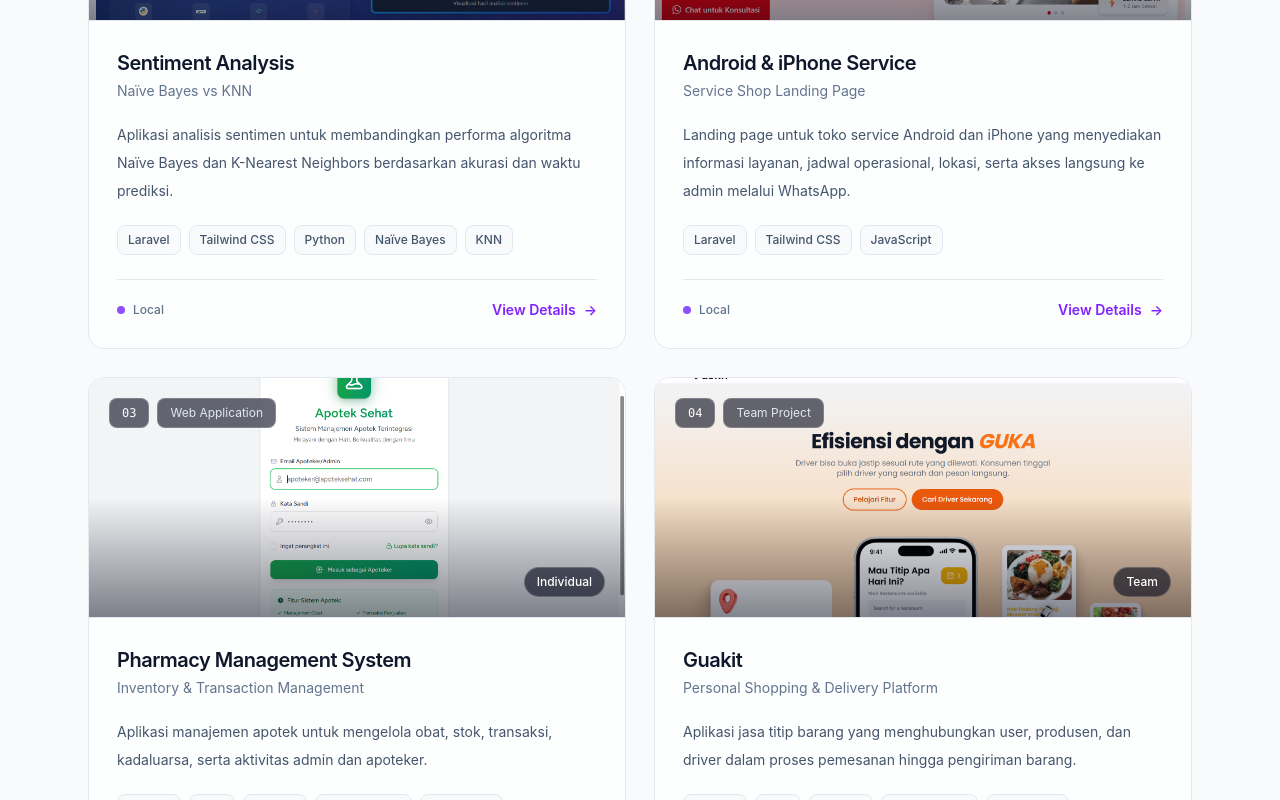
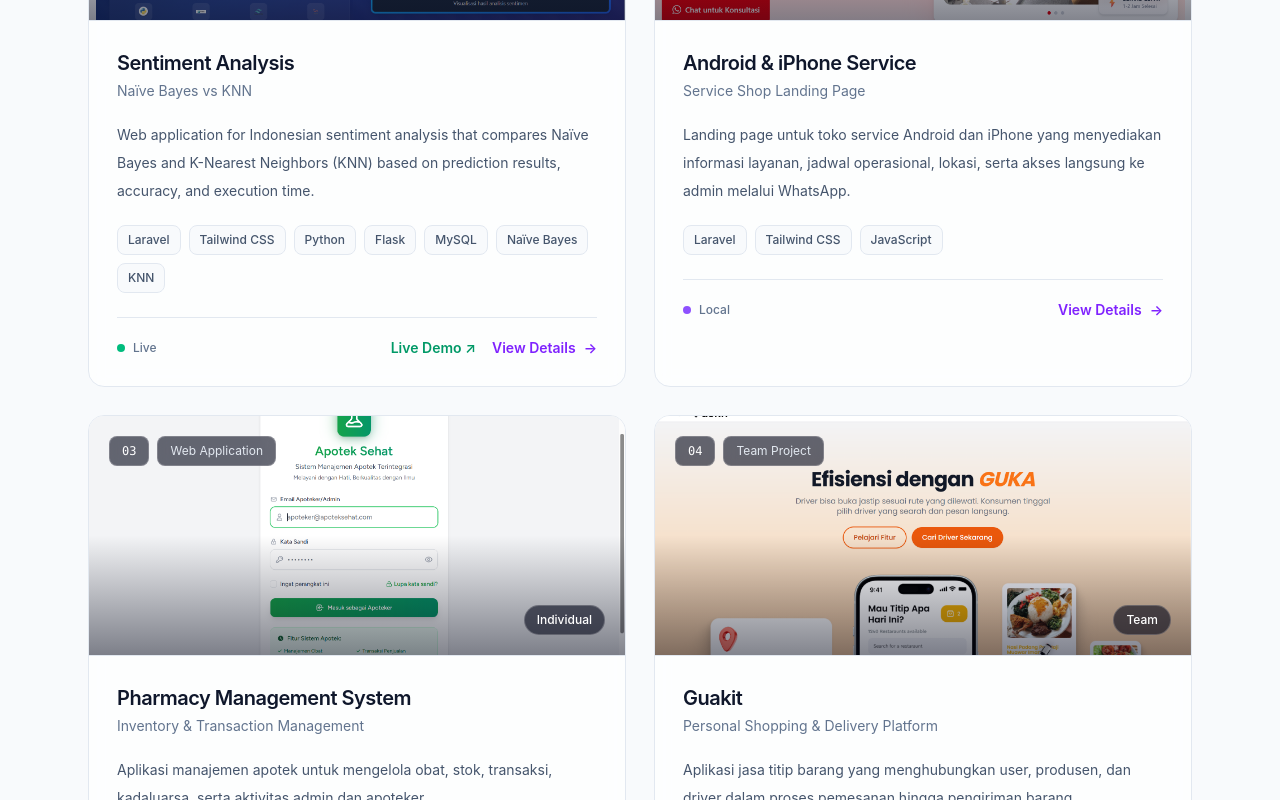
Before and after one commit to syahlikurniawan332/PortofolioWeb, a React (Vite) app: page / in a window 1280 px wide. Shown: the part 5020-5820 px from the top of the page. Built offline with nearby package versions, Linux system fonts and the light colour scheme.

Commit message:
tambah live demo 1

```diff
--- a/src/components/ProjectDetail.jsx
+++ b/src/components/ProjectDetail.jsx
@@ -207,18 +207,32 @@ function ProjectDetail({ project, onClose }) {
                 </div>
               </div>
 
-              {/* GitHub */}
+              {/* Project Links */}
+              <div className="flex flex-wrap gap-3">
                 {project.github && (
                   <a
                     href={project.github}
                     target="_blank"
                     rel="noreferrer"
-                  className="inline-flex items-center justify-center gap-2 rounded-xl bg-violet-600 px-5 py-2.5 text-sm font-medium text-white transition-all hover:bg-violet-500 hover:shadow-lg hover:shadow-violet-500/20"
+                    className="inline-flex items-center justify-center gap-2 rounded-xl border border-slate-200 px-5 py-2.5 text-sm font-medium text-slate-700 transition-all hover:border-violet-300 hover:text-violet-600 dark:border-slate-700 dark:text-slate-200 dark:hover:border-violet-500/40 dark:hover:text-violet-300"
                   >
-                  View on GitHub
+                    GitHub
                     <span>↗</span>
                   </a>
                 )}
+
+                {project.demo && (
+                  <a
+                    href={project.demo}
+                    target="_blank"
+                    rel="noreferrer"
+                    className="inline-flex items-center justify-center gap-2 rounded-xl bg-violet-600 px-5 py-2.5 text-sm font-medium text-white transition-all hover:bg-violet-500 hover:shadow-lg hover:shadow-violet-500/20"
+                  >
+                    Live Demo
+                    <span>↗</span>
+                  </a>
+                )}
+              </div>
             </div>
           </section>
         </div>
--- a/src/components/Projects.jsx
+++ b/src/components/Projects.jsx
@@ -104,12 +104,30 @@ function Projects() {
               {/* Bottom */}
               <div className="mt-6 flex items-center justify-between border-t border-slate-200 pt-5 dark:border-slate-800">
                 <div className="flex items-center gap-2">
-                  <span className="h-2 w-2 rounded-full bg-violet-500" />
+                  <span
+                    className={`h-2 w-2 rounded-full ${
+                      project.status === "Live"
+                        ? "bg-emerald-500"
+                        : "bg-violet-500"
+                    }`}
+                  />
 
                   <span className="text-xs font-medium text-slate-500 dark:text-slate-400">
                     {project.status}
                   </span>
                 </div>
+
+                <div className="flex items-center gap-4">
+                  {project.demo && (
+                    <a
+                      href={project.demo}
+                      target="_blank"
+                      rel="noreferrer"
+                      className="text-sm font-semibold text-emerald-600 transition-colors hover:text-emerald-500 dark:text-emerald-400 dark:hover:text-emerald-300"
+                    >
+                      Live Demo ↗
+                    </a>
+                  )}
 
                   <button
                     type="button"
@@ -121,6 +139,7 @@ function Projects() {
                       →
                     </span>
                   </button>
+                </div>
               </div>
             </div>
           </article>
--- a/src/data/projects.js
+++ b/src/data/projects.js
@@ -5,22 +5,34 @@ const projects = [
     subtitle: "Naïve Bayes vs KNN",
     category: "Academic Project",
     type: "Individual",
-    status: "Local",
+    status: "Live",
     description:
-      "Aplikasi analisis sentimen untuk membandingkan performa algoritma Naïve Bayes dan K-Nearest Neighbors berdasarkan akurasi dan waktu prediksi.",
-    technologies: ["Laravel", "Tailwind CSS", "Python", "Naïve Bayes", "KNN"],
+      "Web application for Indonesian sentiment analysis that compares Naïve Bayes and K-Nearest Neighbors (KNN) based on prediction results, accuracy, and execution time.",
+    technologies: [
+      "Laravel",
+      "Tailwind CSS",
+      "Python",
+      "Flask",
+      "MySQL",
+      "Naïve Bayes",
+      "KNN",
+    ],
     contribution:
-      "Mengembangkan sistem web, melakukan preprocessing data, membangun dan menguji model machine learning, serta menganalisis hasil performa kedua algoritma.",
+      "Developed the web application, designed the sentiment analysis workflow, implemented text preprocessing and TF-IDF, trained and evaluated Naïve Bayes and KNN models, integrated Laravel with a Flask REST API, and deployed the application for public access.",
     features: [
+      "Single-text sentiment analysis",
+      "CSV dataset analysis",
       "Text preprocessing",
-      "TF-IDF",
-      "Sentiment classification",
-      "Model comparison",
-      "Accuracy evaluation",
-      "Prediction time evaluation",
+      "TF-IDF feature extraction",
+      "Naïve Bayes & KNN classification",
+      "Model performance comparison",
+      "Prediction confidence",
+      "Execution time comparison",
+      "Sentiment visualization",
+      "Live deployed application",
     ],
-    github: "",
-    demo: "",
+    github: "https://github.com/syahlikurniawan332/TGASentimen",
+    demo: "https://tgasentimen.kesug.com",
     image: "/images/projects/sentiment-analysis/01-dashboard.jpg",
     screenshots: [
       "/images/projects/sentiment-analysis/01-dashboard.jpg",
```
Lines whose indentation alone changed are shown as unchanged.
